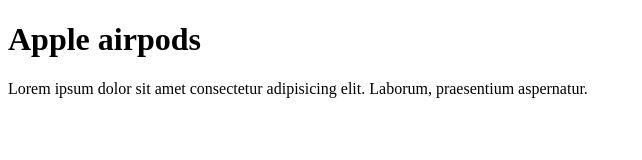
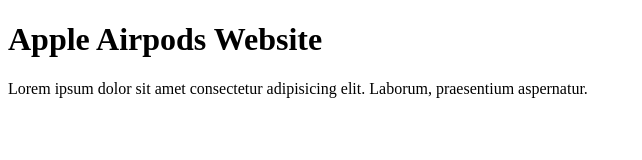
Before and after one commit to jcalderon95/HerokuTest_hw1, a website: page views/index.html in a window 1280 px wide. Shown: the whole page, without its empty margins (0-642 px from the left). Drawn offline with Linux system fonts and the light colour scheme.

```diff
--- a/views/index.html
+++ b/views/index.html
@@ -7,7 +7,8 @@
     <title>Luxury Apple Airpods</title>
 </head>
 <body>
-    <h1>Apple airpods</h1>
+    <h1 class="hidden">Apple Airpods Website</h1>
+
     <p>Lorem ipsum dolor sit amet consectetur adipisicing elit. Laborum, praesentium aspernatur.</p>
 </body>
 </html>
```
